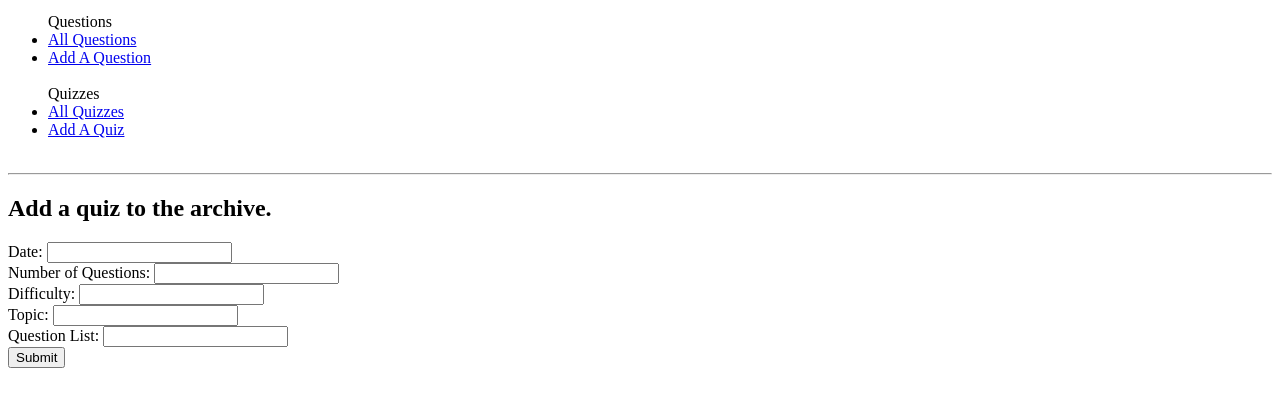
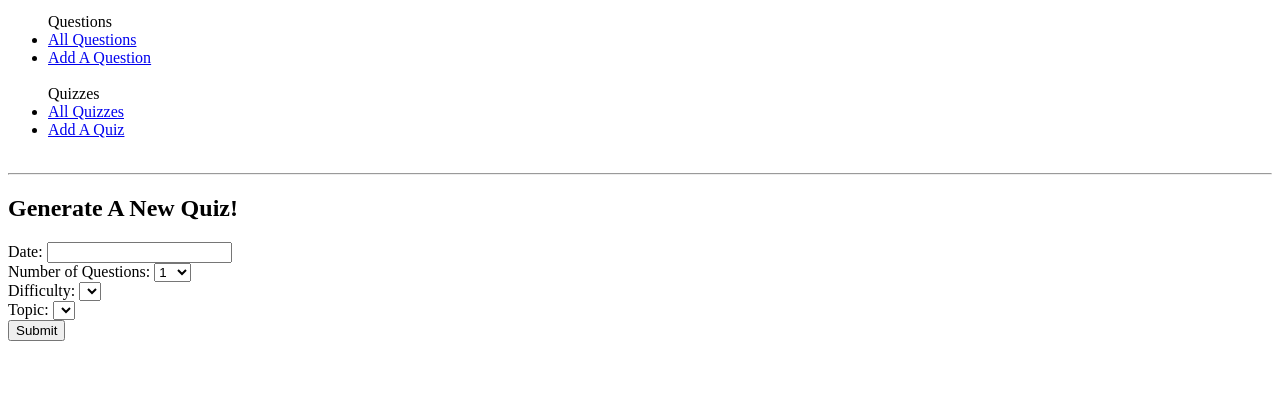
Before and after one commit to Dougmac21/QuizzR, a Flask app: page /quizzes/new in a window 1280 px wide. Shown: the part 131-538 px from the top of the page. Run offline with Flask 2, Linux system fonts and the light colour scheme; a database or web service that is not in the repository returns one stand-in record (values such as "Sample title"); lists and menus that the app fills with data are empty; some libraries are stand-ins or nearby versions.

Commit message:
Quiz setup reset to be generate quiz. Dropdowns not filling from for loop yt.

```diff
--- a/pub_quiz_app/console.py
+++ b/pub_quiz_app/console.py
@@ -49,6 +49,9 @@ topic_repository.select_all()
 
 difficulty_repository.delete_all()
 
+difficulty_0 = Difficulty("MIXED")
+difficulty_repository.save(difficulty_0)
+
 difficulty_1 = Difficulty("EASY")
 difficulty_repository.save(difficulty_1)
 
--- a/pub_quiz_app/templates/quizzes/new.html
+++ b/pub_quiz_app/templates/quizzes/new.html
@@ -2,7 +2,7 @@
 
 {%  block content  %}
 
-<h2>Add a quiz to the archive.</h2>
+<h2>Generate A New Quiz!</h2>
 
 <form action="/quizzes" method="POST">
 
@@ -12,20 +12,38 @@
         <input type="text" id="date" name="date">
         <br>
 
+
         <label for="number_of_questions">Number of Questions:</label>
-        <input type="number" id="number_of_questions" name="number_of_questions">
+        <select name="number_of_questions" id="number_of_questions">
+            <option value="1">1</option>
+            <option value="2">2</option>
+            <option value="3">3</option>
+            <option value="4">4</option>
+            <option value="5">5</option>
+            <option value="6">6</option>
+            <option value="7">7</option>
+            <option value="8">8</option>
+            <option value="9">9</option>
+            <option value="10">10</option>
+        </select>
         <br>
 
+
         <label for="difficulty">Difficulty:</label>
-        <input type="text" id="difficulty" name="difficulty">
+        <select name="difficulty" id="difficulty_id">
+            {%  for difficulty in all_difficulties  %}
+            <option value="{{  difficulty.id  }}">{{  difficulty.level  }}</option>
+            {%  endfor  %}
+        </select>
         <br>
 
+
         <label for="topic">Topic:</label>
-        <input type="text" id="topic" name="topic">
-        <br>
-
-        <label for="question_list">Question List:</label>
-        <input type="text" id="question_list" name="question_list">
+        <select name="topic" id="topic_id">
+            {%  for topic in all_topics  %}
+            <option value="{{  topic.id  }}">{{  topic.name  }}</option>
+            {%  endfor  %}
+        </select>
         <br>
 
         <input type="submit">
```
